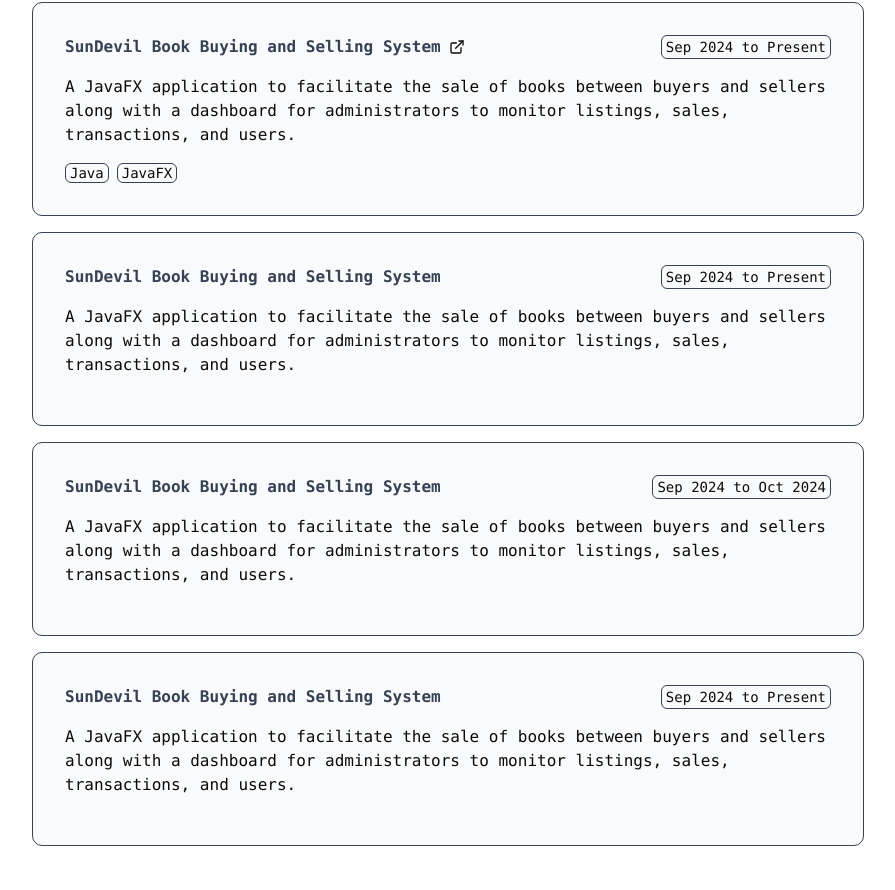
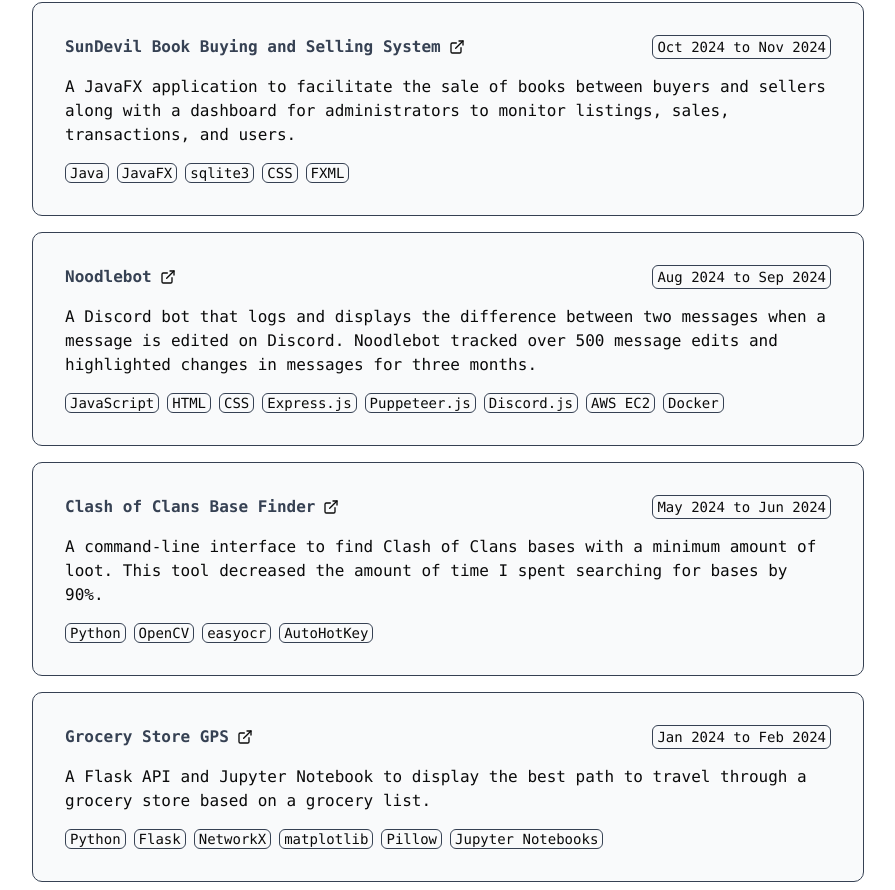
Before and after one commit to AwesomeJaith/jaithdarrah-dot-com-v2, a Next.js app: page / in a window 1280 px wide. Shown: the part 492-1382 px from the top of the page, without its empty margins (192-1087 px from the left). Before the commit the page ends 1346 px from the top, so only its background shows below. Built offline with nearby package versions, Linux system fonts and the light colour scheme.

Commit message:
Add project cards with project details

```diff
--- a/src/components/project.tsx
+++ b/src/components/project.tsx
@@ -1,12 +1,11 @@
 import { ExternalLinkIcon } from "lucide-react";
-import { Url } from "next/dist/shared/lib/router/router";
 import Link from "next/link";
 
 interface ProjectProps {
   title: string;
   startDate: Date;
   endDate?: Date;
-  link?: Url;
+  link?: string;
   description: string;
   techStack?: string[];
 }
--- a/src/components/projects.tsx
+++ b/src/components/projects.tsx
@@ -1,41 +1,22 @@
 import Project from "@/components/project";
+import { projects } from "@/data/workModeData";
 
 const Projects = () => {
-  const techStack = ["Java", "JavaFX"];
-
   return (
     <section className="flex flex-col gap-4">
       <h1 className="text-2xl text-gray-700 font-bold">Projects</h1>
-      <Project
-        title="SunDevil Book Buying and Selling System"
-        startDate={new Date("September 2024")}
-        // endDate={new Date("October 2024")}
-        description="A JavaFX application to facilitate the sale of books between buyers and sellers along with a
-dashboard for administrators to monitor listings, sales, transactions, and users."
-        link="https://github.com/AwesomeJaith/sundevil-bookstore-system"
-        techStack={techStack}
-      />
-      <Project
-        title="SunDevil Book Buying and Selling System"
-        startDate={new Date("September 2024")}
-        // endDate={new Date("October 2024")}
-        description="A JavaFX application to facilitate the sale of books between buyers and sellers along with a
-dashboard for administrators to monitor listings, sales, transactions, and users."
-      />
-      <Project
-        title="SunDevil Book Buying and Selling System"
-        startDate={new Date("September 2024")}
-        endDate={new Date("October 2024")}
-        description="A JavaFX application to facilitate the sale of books between buyers and sellers along with a
-dashboard for administrators to monitor listings, sales, transactions, and users."
-      />
-      <Project
-        title="SunDevil Book Buying and Selling System"
-        startDate={new Date("September 2024")}
-        // endDate={new Date("October 2024")}
-        description="A JavaFX application to facilitate the sale of books between buyers and sellers along with a
-dashboard for administrators to monitor listings, sales, transactions, and users."
-      />
+      {projects &&
+        projects.length != 0 &&
+        projects.map((project) => (
+          <Project
+            title={project.title}
+            startDate={project.startDate}
+            endDate={project.endDate}
+            link={project.link}
+            description={project.description}
+            techStack={project.techStack}
+          />
+        ))}
     </section>
   );
 };
--- a/src/data/workModeData.ts
+++ b/src/data/workModeData.ts
@@ -1,3 +1,68 @@
+import { Project } from "@/types/types";
+
 export const graduationDate = new Date("May 11, 2026");
 
-export const projects = {};
+export const projects: Project[] = [
+  {
+    title: "SunDevil Book Buying and Selling System",
+    startDate: new Date("October 2024"),
+    endDate: new Date("November 2024"),
+    link: "https://github.com/AwesomeJaith/sundevil-bookstore-system",
+    description:
+      "A JavaFX application to facilitate the sale of books between buyers and sellers along with a dashboard for administrators to monitor listings, sales, transactions, and users.",
+    techStack: ["Java", "JavaFX", "sqlite3", "CSS", "FXML"],
+  },
+  {
+    title: "Noodlebot",
+    startDate: new Date("August 2024"),
+    endDate: new Date("September 2024"),
+    link: "https://github.com/AwesomeJaith/noodlebot",
+    description:
+      "A Discord bot that logs and displays the difference between two messages when a message is edited on Discord. Noodlebot tracked over 500 message edits and highlighted changes in messages for three months.",
+    techStack: [
+      "JavaScript",
+      "HTML",
+      "CSS",
+      "Express.js",
+      "Puppeteer.js",
+      "Discord.js",
+      "AWS EC2",
+      "Docker",
+    ],
+  },
+  {
+    title: "Clash of Clans Base Finder",
+    startDate: new Date("May 2024"),
+    endDate: new Date("June 2024"),
+    link: "https://github.com/AwesomeJaith/Clash-of-Clans-Farming-Assistant",
+    description:
+      "A command-line interface to find Clash of Clans bases with a minimum amount of loot. This tool decreased the amount of time I spent searching for bases by 90%.",
+    techStack: ["Python", "OpenCV", "easyocr", "AutoHotKey"],
+  },
+  {
+    title: "Grocery Store GPS",
+    startDate: new Date("January 2024"),
+    endDate: new Date("February 2024"),
+    link: "https://github.com/AwesomeJaith/Grocery-Store-GPS",
+    description:
+      "A Flask API and Jupyter Notebook to display the best path to travel through a grocery store based on a grocery list.",
+    techStack: [
+      "Python",
+      "Flask",
+      "NetworkX",
+      "matplotlib",
+      "Pillow",
+      "Jupyter Notebooks",
+    ],
+  },
+];
+
+// Add more projects using the example below. endDate, link, and techStack are optional.
+// {
+//   title: "",
+//   startDate: new Date(""),
+//   endDate: new Date(""),
+//   link: "",
+//   description: "",
+//   techStack: ["",]
+// },
--- /dev/null
+++ b/src/types/types.ts
@@ -0,0 +1,8 @@
+export interface Project {
+  title: string;
+  startDate: Date;
+  endDate?: Date;
+  link?: string;
+  description: string;
+  techStack?: string[];
+}
```
